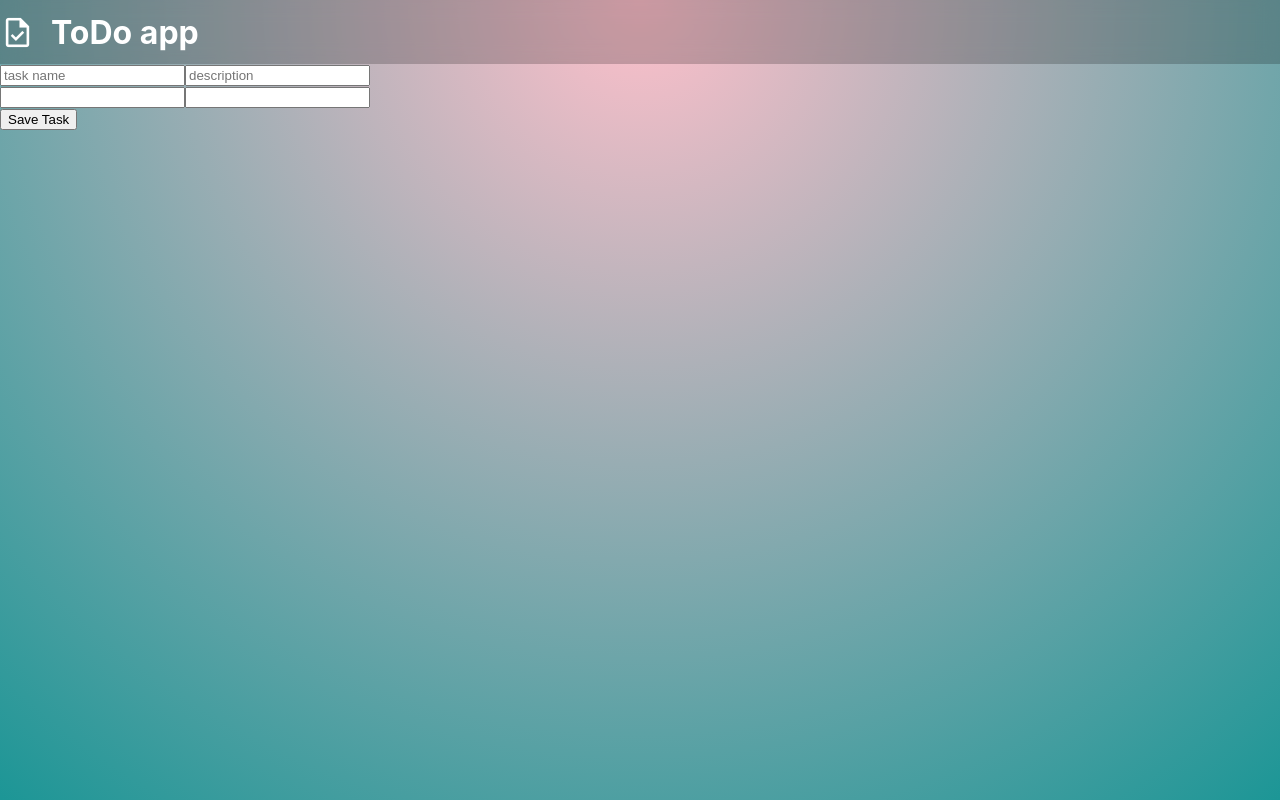
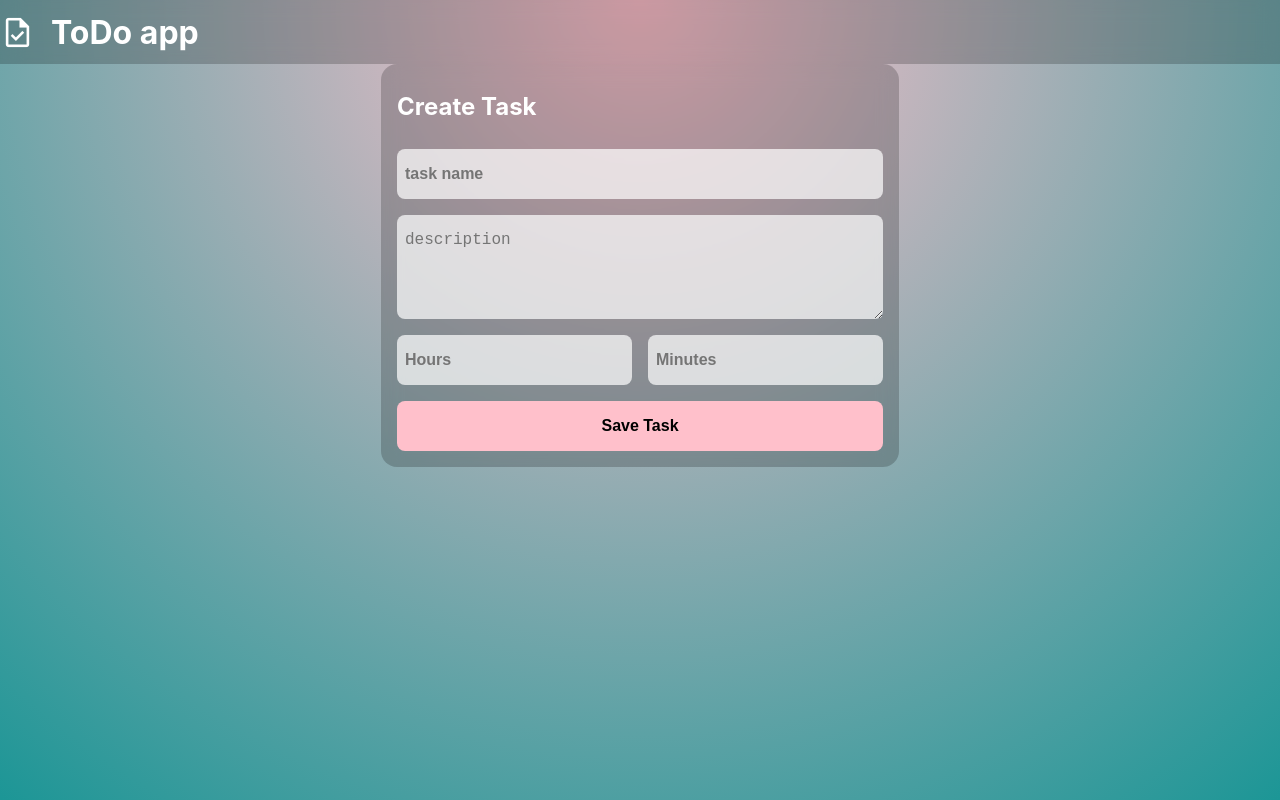
Before and after one commit to LucasNahuel/todo-react-app, a React (Create React App) app: page / in a window 1280 px wide. Built offline with nearby package versions, Linux system fonts and the light colour scheme.

Commit message:
task creation component stylized

```diff
--- a/src/components/CreateTask.js
+++ b/src/components/CreateTask.js
@@ -70,17 +70,19 @@ function CreateTask(props){
     }
 
     return(
-        <div>
+        <div className="create-task-form-container">
             <form onSubmit={(ev) => handleSubmit(ev)} className="create-task-form">
+
+                <h2 className="form-title">Create Task</h2>
 
                 <input minLength={3} type="text" onChange={(ev) => handleTaskNameChange(ev)} placeholder="task name" ></input>
 
-                <input type="text" onChange={(ev) => handleTaskDescription(ev)} placeholder="description" ></input>
+                <textarea rows={4} type="text" onChange={(ev) => handleTaskDescription(ev)} placeholder="description" />
 
-                <div>
+                <div className="etc-container">
 
-                    <input type="number" onChange={(ev) => handleTaskHoursCompletion(ev)} ></input>
-                    <input type="number" onChange={(ev) => handleTaskMinutesCompletion(ev)} ></input>
+                    <input type="number" onChange={(ev) => handleTaskHoursCompletion(ev)} placeholder="Hours"></input>
+                    <input type="number" onChange={(ev) => handleTaskMinutesCompletion(ev)} max={60} placeholder="Minutes"></input>
                 </div>
 
                 <button type="submit">Save Task</button>
--- a/src/index.css
+++ b/src/index.css
@@ -19,6 +19,7 @@ body {
   background-position: 50% 0%;
   height: 100%;
   width: 100%;
+  color:white;
 }
 
 code {
@@ -47,3 +48,73 @@ code {
   flex-direction: row;
   align-items: center;
 }
+
+.create-task-form-container{
+  height: 100%;
+  width: 100%;
+  display: flex;
+  justify-content: center;
+  align-items: center;
+}
+
+.create-task-form{
+  margin: 0 auto;
+  display: flex;
+  flex-direction: column;
+  max-width: 600px;
+  gap: 1em;
+  backdrop-filter: blur(10px);
+
+  background-color: rgba(0,0,0,0.2);
+  padding: 1em;
+  border-radius: 1em;
+}
+
+input{
+  border-radius: 0.5em;
+  border-style: none;
+  outline: none;
+  font-size: medium;
+  padding: 1em 0.5em;
+  font-weight: 600;
+  display: flex;
+  background-color: rgba(255, 255, 255, 0.7);
+}
+
+button{
+  border-radius: 0.5em;
+  border-style: none;
+  outline: none;
+  font-size: medium;
+  padding: 1em 0.5em;
+  background-color: pink;
+
+  font-weight: 700;
+}
+
+button:hover{
+  cursor: pointer;
+}
+
+.etc-container{
+  display: flex;
+  flex-direction: row;
+  gap: 1em;
+}
+
+textarea{
+  outline: none;
+  border-radius: 0.5em;
+  border-style: none;
+  font-size: large;
+  padding: 1em 0.5em;
+  font-weight: 700em;
+  background-color: rgba(255, 255, 255, 0.7);
+  overflow: hidden;
+  max-width: 600px;
+}
+
+
+.form-title{
+  margin-block: 0.5em;
+}
```
